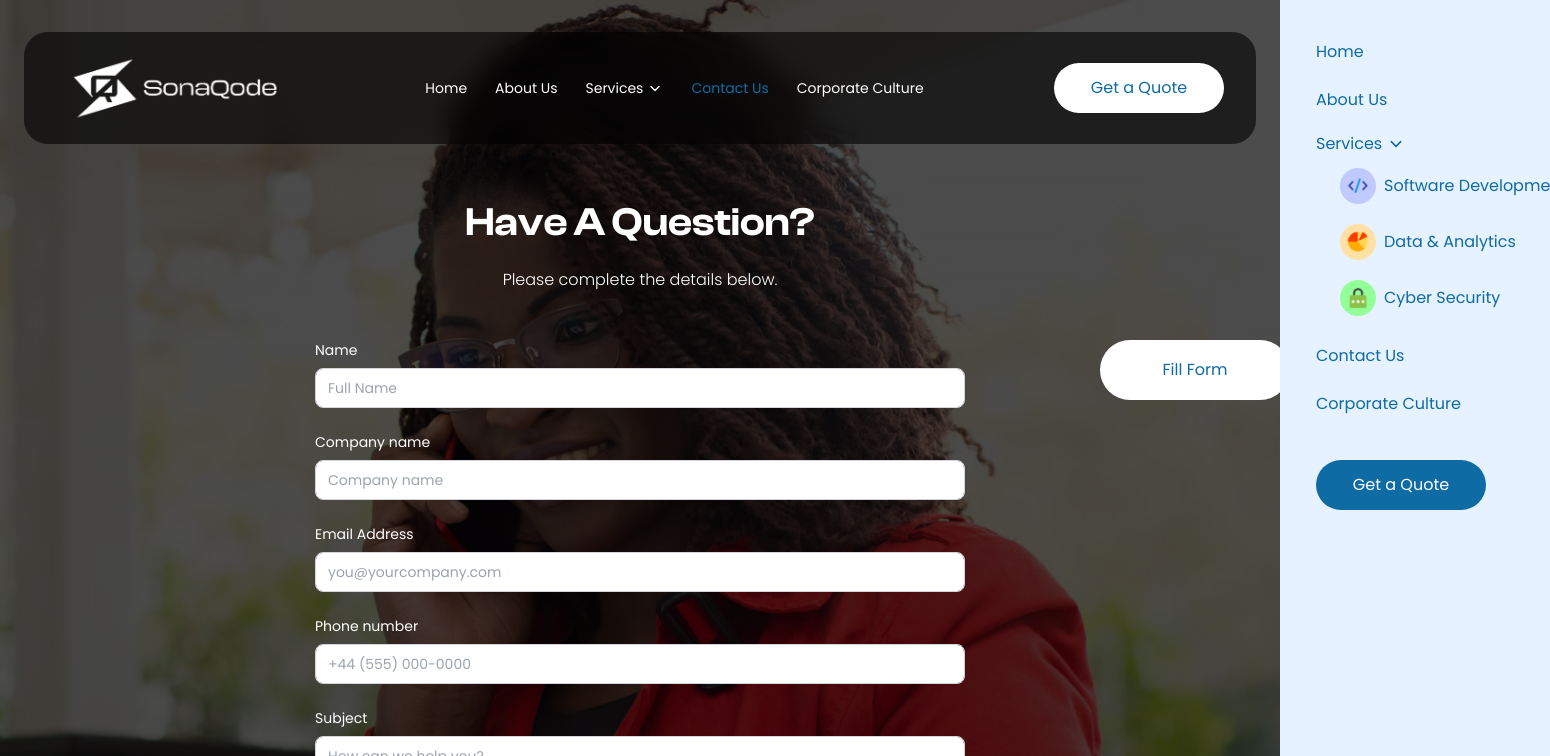
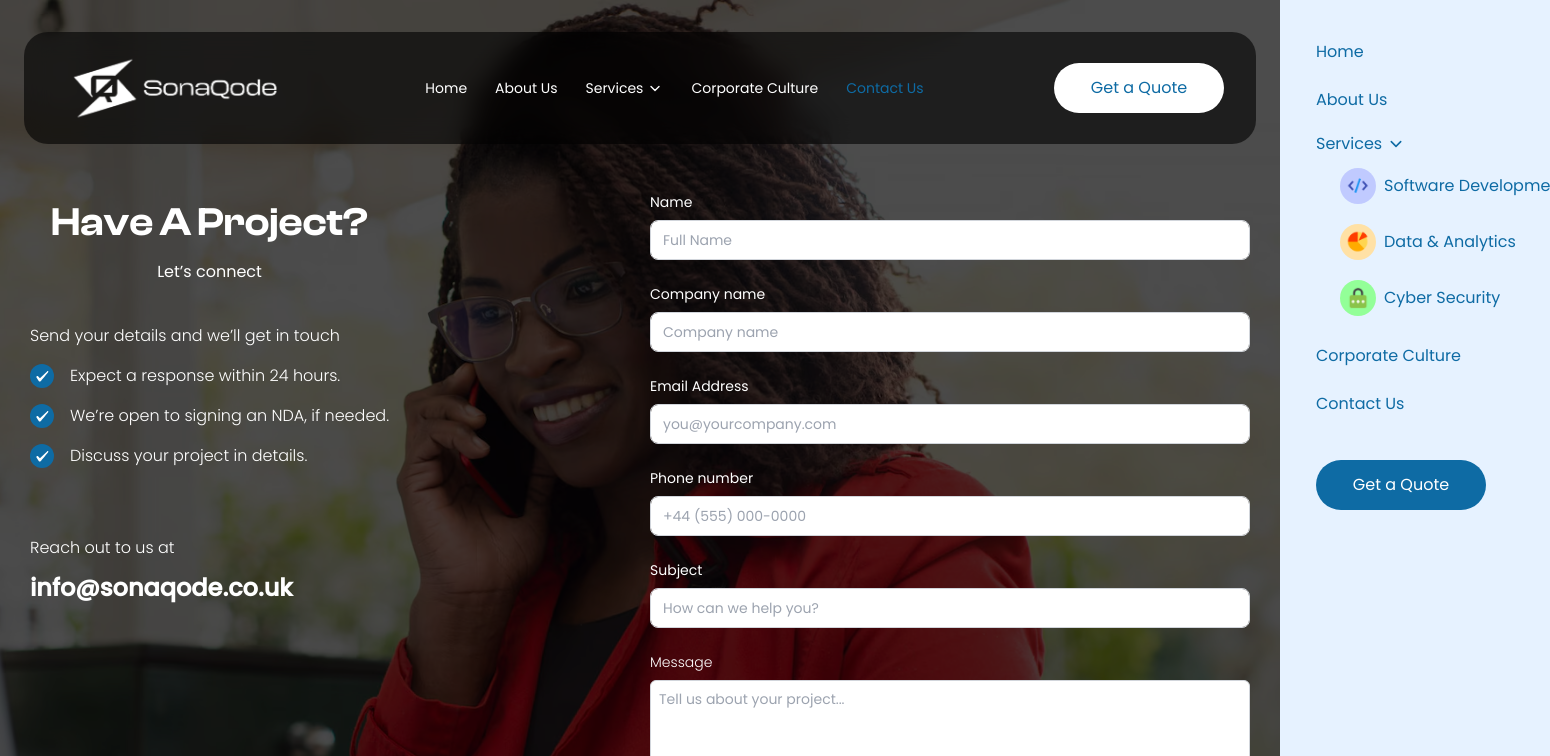
Before and after one commit to SebLuboya/sonaqode-web, a Next.js app: page /contact in a window 1280 px wide. Shown: the top 756 px of the page, 1550 px wide, since content can reach past the window. Built offline with nearby package versions, Linux system fonts and the light colour scheme.

Commit message:
refactor: modified contact and qoute page

```diff
--- a/src/app/contact/page.tsx
+++ b/src/app/contact/page.tsx
@@ -2,10 +2,18 @@ import { ContactBanner } from "@/assets/images";
 import Image from "next/image";
 import React from "react";
 import ContactForm from "@/components/forms/contactForm";
+import Checkicon from "@/assets/icons/glyphs/Checkicon";
+import { cn } from "@/utils";
 
 export const metadata = {
   title: "Contact Us – Sonaqode",
 };
+
+const data = [
+  "Expect a response within 24 hours.",
+  "We’re open to signing an NDA, if needed.",
+  "Discuss your project in details.",
+];
 
 export default function ContactUs() {
   return (
@@ -17,16 +25,41 @@ export default function ContactUs() {
         placeholder="blur"
       />
       <div className="absolute top-0 left-0 w-full h-full bg-black/70 z-[2]"></div>
-      <section className="relative z-[3] w-full lg:w-[690px] px-5 lg mx-auto">
+      <section className="relative z-[3] w-full lg:max-w-[1260px] px-5 lg mx-auto">
         <div className="h-20 md:h-24 lg:h-28 shrink-0 mb-11 lg:mb-12"></div>
-        <section className="flex flex-col items-center gap-12 mb-16">
-          <div className="w-full mx-auto flex flex-col gap-4 items-center text-white">
-            <h1 className="font-clash text-3xl lg:text-[40px] text-center font-semibold lg:leading-[60px]">
-              Have A Question?
-            </h1>
-            <p className="text-balance text-center font-light">
-              Please complete the details below.
-            </p>
+        <section className="flex flex-col lg:flex-row justify-between gap-10 mb-16">
+          <div className="flex flex-col gap-5 text-white">
+            <div className="flex flex-col items-center gap-2">
+              <h1 className="font-clash text-2xl lg:text-[40px] text-center font-semibold lg:leading-[60px]">
+                Have A Project?
+              </h1>
+              <p className="text-balance text-center text-sm lg:text-base">
+                Let’s connect
+              </p>
+            </div>
+            <div className="w-full flex flex-col items-start gap-4 mt-5">
+              <p className="text-balance text-center text-sm lg:text-base font-light">
+                Send your details and we’ll get in touch
+              </p>
+              {data.map((item) => (
+                <div key={item} className="flex flex-row items-center gap-4">
+                  <Checkicon
+                    className={cn(
+                      "w-5 lg:w-6 h-5 lg:h-6 shrink-0 text-sona-blue",
+                    )}
+                  />
+                  <p className="font-light text-sm lg:text-base">{item}</p>
+                </div>
+              ))}
+            </div>
+            <div className="flex flex-col items-start gap-3 mt-5 lg:mt-12">
+              <p className="text-balance text-center text-sm lg:text-base font-light">
+                Reach out to us at
+              </p>
+              <h1 className="text-2xl lg:text-2xl text-center font-semibold">
+                info@sonaqode.co.uk
+              </h1>
+            </div>
           </div>
           <ContactForm />
         </section>
--- a/src/app/get-a-quote/page.tsx
+++ b/src/app/get-a-quote/page.tsx
@@ -2,10 +2,18 @@ import { GetQuoteBanner } from "@/assets/images";
 import Image from "next/image";
 import React from "react";
 import QuoteForm from "@/components/forms/quoteForm";
+import Checkicon from "@/assets/icons/glyphs/Checkicon";
+import { cn } from "@/utils";
 
 export const metadata = {
   title: "Get A Quote – Sonaqode",
 };
+
+const data = [
+  "Expect a response within 24 hours.",
+  "We’re open to signing an NDA, if needed.",
+  "Discuss your project in details.",
+];
 
 export default function GetAQuote() {
   return (
@@ -13,24 +21,59 @@ export default function GetAQuote() {
       <Image
         src={GetQuoteBanner}
         alt="how-we-work"
-        className="absolute top-0 left-0 w-full h-full object-cover z-[1]"
+        className="absolute top-0 left-0 w-full h-full object-cover object-right lg:object-center z-[1]"
         placeholder="blur"
       />
       <div className="absolute top-0 left-0 w-full h-full bg-black/30 z-[2]"></div>
-      <section className="relative z-[3] w-full lg:w-[690px] px-5 lg mx-auto">
+      <section className="relative z-[3] w-full  lg:max-w-[1260px] px-5 lg mx-auto">
         <div className="h-20 md:h-24 lg:h-28 shrink-0 mb-11 lg:mb-12"></div>
+        <section className="flex flex-col lg:flex-row justify-between gap-10 mb-16">
+          <div className="flex flex-col gap-5 text-white">
+            <div className="flex flex-col items-center gap-2">
+              <h1 className="font-clash text-2xl lg:text-[40px] text-center font-semibold lg:leading-[60px]">
+                Have A Project?
+              </h1>
+              <p className="text-balance text-center text-sm lg:text-base">
+                Let’s connect
+              </p>
+            </div>
+            <div className="w-full flex flex-col items-start gap-4 mt-5">
+              <p className="text-balance text-center text-sm lg:text-base font-light">
+                Send your details and we’ll get in touch
+              </p>
+              {data.map((item) => (
+                <div key={item} className="flex flex-row items-center gap-4">
+                  <Checkicon
+                    className={cn(
+                      "w-5 lg:w-6 h-5 lg:h-6 shrink-0 text-sona-blue",
+                    )}
+                  />
+                  <p className="font-light text-sm lg:text-base">{item}</p>
+                </div>
+              ))}
+            </div>
+            <div className="flex flex-col items-start gap-3 mt-5 lg:mt-12">
+              <p className="text-balance text-center text-sm lg:text-base font-light">
+                Reach out to us at
+              </p>
+              <h1 className="text-2xl lg:text-2xl text-center font-semibold">
+                info@sonaqode.co.uk
+              </h1>
+            </div>
+          </div>
           <section className="flex flex-col items-center gap-12 mb-16">
             <div className="w-full mx-auto flex flex-col gap-4 items-center text-white">
-            <h1 className="font-clash text-3xl lg:text-[40px] text-center font-semibold lg:leading-[60px]">
+              <h1 className="font-clash text-2xl lg:text-[40px] text-center font-semibold lg:leading-[60px]">
                 Get A Quote
               </h1>
-            <p className="text-balance text-center font-light">
+              <p className="text-balance text-center font-light text-sm lg:text-base">
                 Please complete the details below.
               </p>
             </div>
             <QuoteForm />
           </section>
         </section>
+      </section>
     </main>
   );
 }
--- a/src/components/forms/contactForm.tsx
+++ b/src/components/forms/contactForm.tsx
@@ -58,7 +58,7 @@ const ContactForm = () => {
   return (
     <form
       onSubmit={handleSubmit((data) => mutate(data))}
-      className="relative flex flex-col gap-6 w-full"
+      className="relative flex flex-col gap-6 w-full lg:w-[600px]"
     >
       {isDev && (
         <Button
--- a/src/components/forms/quoteForm.tsx
+++ b/src/components/forms/quoteForm.tsx
@@ -63,7 +63,7 @@ const QuoteForm = () => {
   return (
     <form
       onSubmit={handleSubmit((data) => mutate(data))}
-      className="relative flex flex-col gap-6 w-full"
+      className="relative flex flex-col gap-6 w-full lg:w-[600px]"
     >
       {isDev && (
         <Button
--- a/src/components/layout/header.tsx
+++ b/src/components/layout/header.tsx
@@ -43,12 +43,12 @@ const links = [
     ],
   },
   {
+    label: "Corporate Culture",
+    link: "/corporate-culture",
+  },
+  {
     label: "Contact Us",
     link: "/contact",
-  },
-  {
-    label: "Corporate Culture",
-    link: "/corporate-culture",
   },
 ];
 
```
Lines whose indentation alone changed are shown as unchanged.
